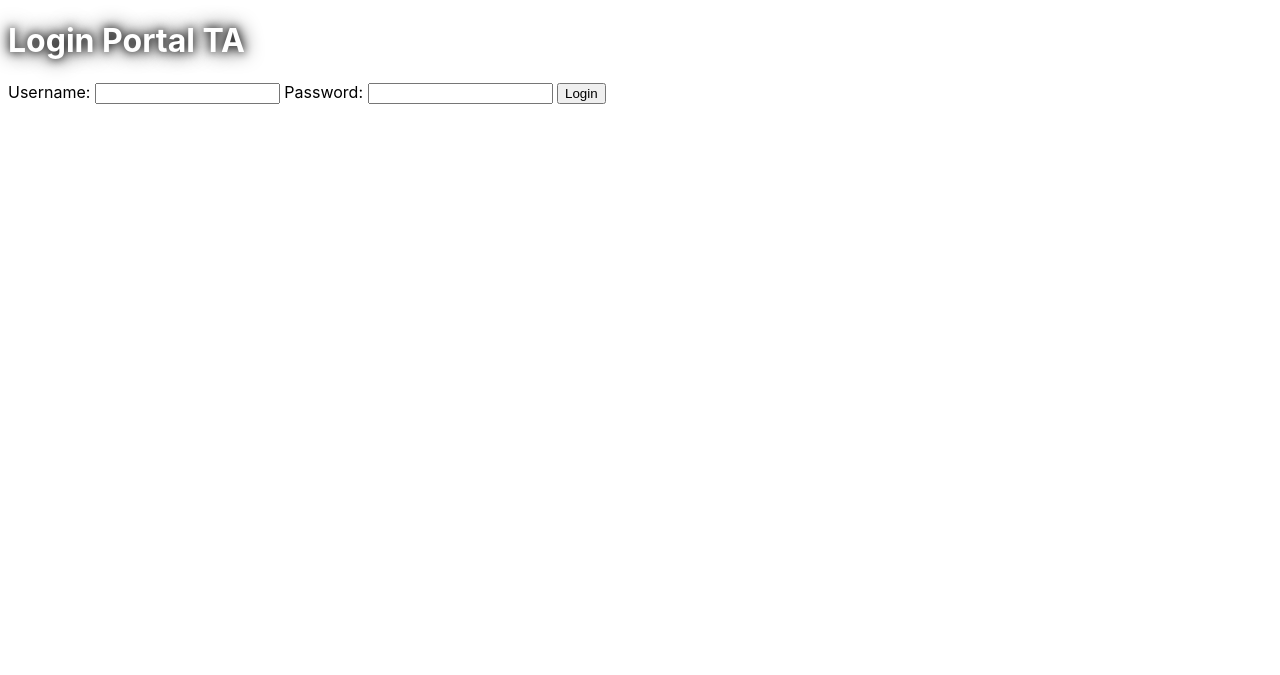
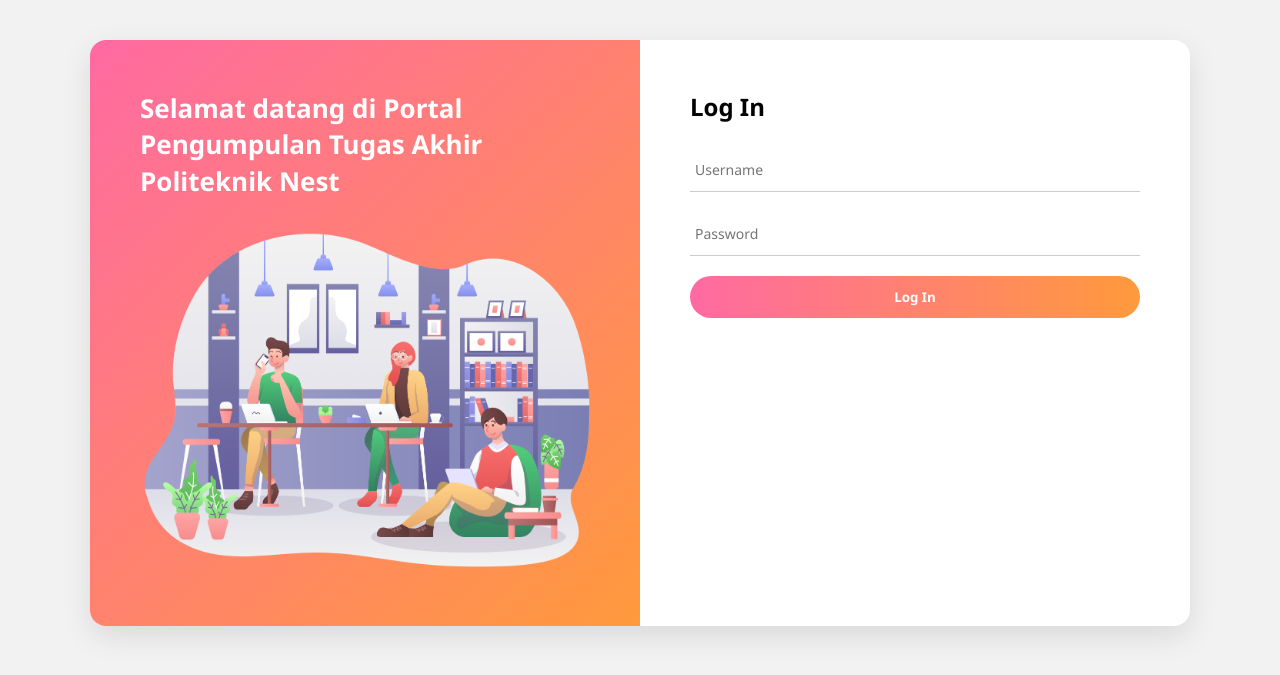
Before and after one commit to Gallllllllll/netprak_ta, a PHP site: page /login.php in a window 1280 px wide. Shown: the top 675 px of the page. Run offline with PHP 8.4, Linux system fonts and the light colour scheme.

Commit message:
loginfrontend

```diff
--- a/login.php
+++ b/login.php
@@ -23,10 +23,9 @@ if ($_SERVER['REQUEST_METHOD'] === 'POST') {
         $user = $stmt->fetch();
 
         if ($user) {
-            // cek password plain text sementara (jika belum hash)
             if (password_verify($password, $user['password'])) {
                 $_SESSION['user'] = [
-                    'id' => $user['id'],  // sesuai kolom PK di tabel
+                    'id' => $user['id'],
                     'username' => $user['username'],
                     'role' => $table
                 ];
@@ -42,26 +41,159 @@ if ($_SERVER['REQUEST_METHOD'] === 'POST') {
 ?>
 
 <!DOCTYPE html>
-<html lang="en">
+<html lang="id">
 <head>
 <meta charset="UTF-8">
 <meta name="viewport" content="width=device-width, initial-scale=1.0">
 <title>Login Portal TA</title>
-<link rel="stylesheet" href="style.css">
+
+<style>
+*{
+    margin:0;
+    padding:0;
+    box-sizing:border-box;
+    font-family:'Segoe UI',sans-serif;
+}
+
+body{
+    background:#f2f2f2;
+}
+
+.container{
+    width:90%;
+    max-width:1100px;
+    margin:40px auto;
+    background:#fff;
+    border-radius:16px;
+    display:flex;
+    overflow:hidden;
+    box-shadow:0 10px 30px rgba(0,0,0,0.1);
+}
+
+/* LEFT */
+.left{
+    width:50%;
+    padding:50px;
+    background:linear-gradient(135deg,#ff6aa2,#ff9a3c);
+    color:#fff;
+}
+
+.left h2{
+    font-size:26px;
+    line-height:1.4;
+}
+
+.left img{
+    width:100%;
+    margin-top:30px;
+}
+
+/* RIGHT */
+.right{
+    width:50%;
+    padding:50px;
+}
+
+.right h2{
+    margin-bottom:25px;
+}
+
+form{
+    display:flex;
+    flex-direction:column;
+}
+
+input{
+    border:none;
+    border-bottom:1px solid #ccc;
+    padding:12px 5px;
+    margin-bottom:20px;
+    outline:none;
+    font-size:14px;
+}
+
+button{
+    background:linear-gradient(to right,#ff6aa2,#ff9a3c);
+    border:none;
+    padding:12px;
+    border-radius:25px;
+    color:#fff;
+    font-weight:bold;
+    cursor:pointer;
+}
+
+button:hover{
+    opacity:0.9;
+}
+
+.error{
+    color:red;
+    margin-bottom:15px;
+}
+
+/* ================= MOBILE ================= */
+@media(max-width:768px){
+
+.container{
+    flex-direction:column;
+}
+
+.left{
+    width:100%;
+    text-align:center;
+    padding:30px 20px;
+}
+
+.left h2{
+    font-size:20px;
+}
+
+.left img{
+    width:80%;
+}
+
+.right{
+    width:100%;
+    padding:30px 20px;
+}
+
+}
+</style>
+
 </head>
 <body>
-<main>
-    <h1>Login Portal TA</h1>
-    <?php if($error): ?>
-        <p style="color:red"><?= htmlspecialchars($error) ?></p>
-    <?php endif; ?>
-    <form action="" method="POST">
-        <label>Username:</label>
-        <input type="text" name="username" required>
-        <label>Password:</label>
-        <input type="password" name="password" required>
-        <button type="submit">Login</button>
-    </form>
-</main>
+
+<div class="container">
+
+    <!-- LEFT -->
+    <div class="left">
+        <h2>
+            Selamat datang di Portal<br>
+            Pengumpulan Tugas Akhir<br>
+            Politeknik Nest
+        </h2>
+
+        <!-- GANTI dengan gambar kamu -->
+        <img src="assets/img/login.png">
+    </div>
+
+    <!-- RIGHT -->
+    <div class="right">
+        <h2>Log In</h2>
+
+        <?php if($error): ?>
+            <p class="error"><?= htmlspecialchars($error) ?></p>
+        <?php endif; ?>
+
+        <form action="" method="POST">
+            <input type="text" name="username" placeholder="Username" required>
+            <input type="password" name="password" placeholder="Password" required>
+
+            <button type="submit">Log In</button>
+        </form>
+    </div>
+
+</div>
+
 </body>
 </html>
```
Also changed, not shown: assets/img/login.png (added).
